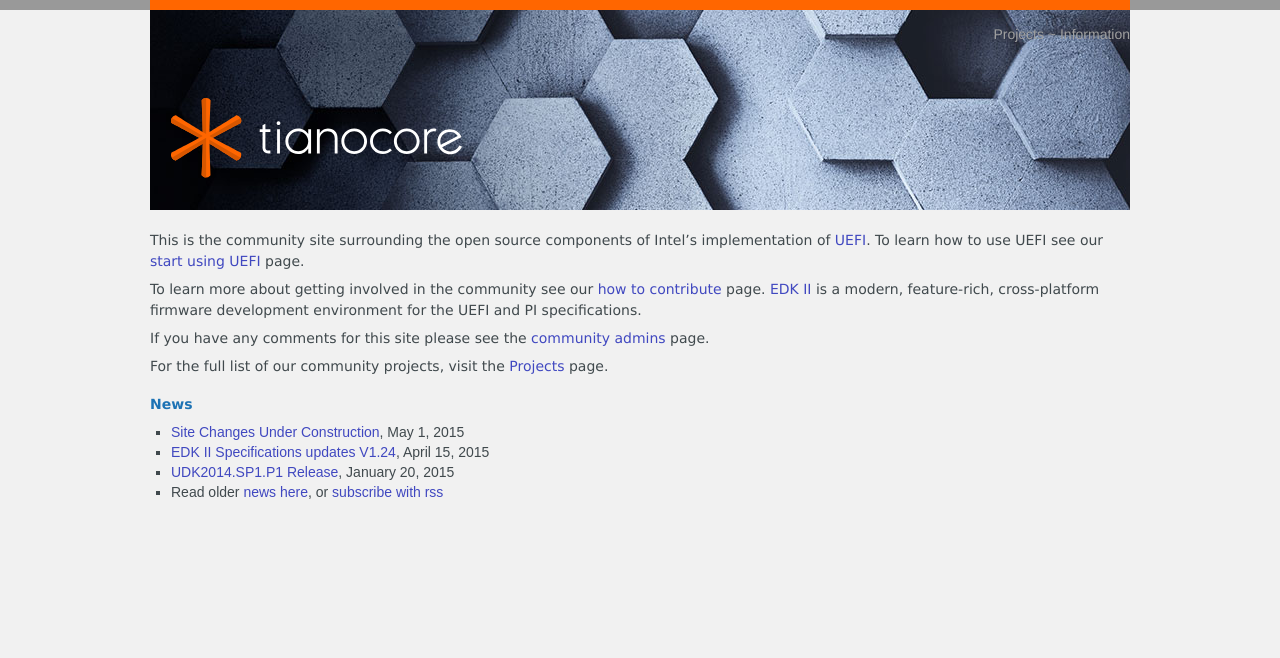
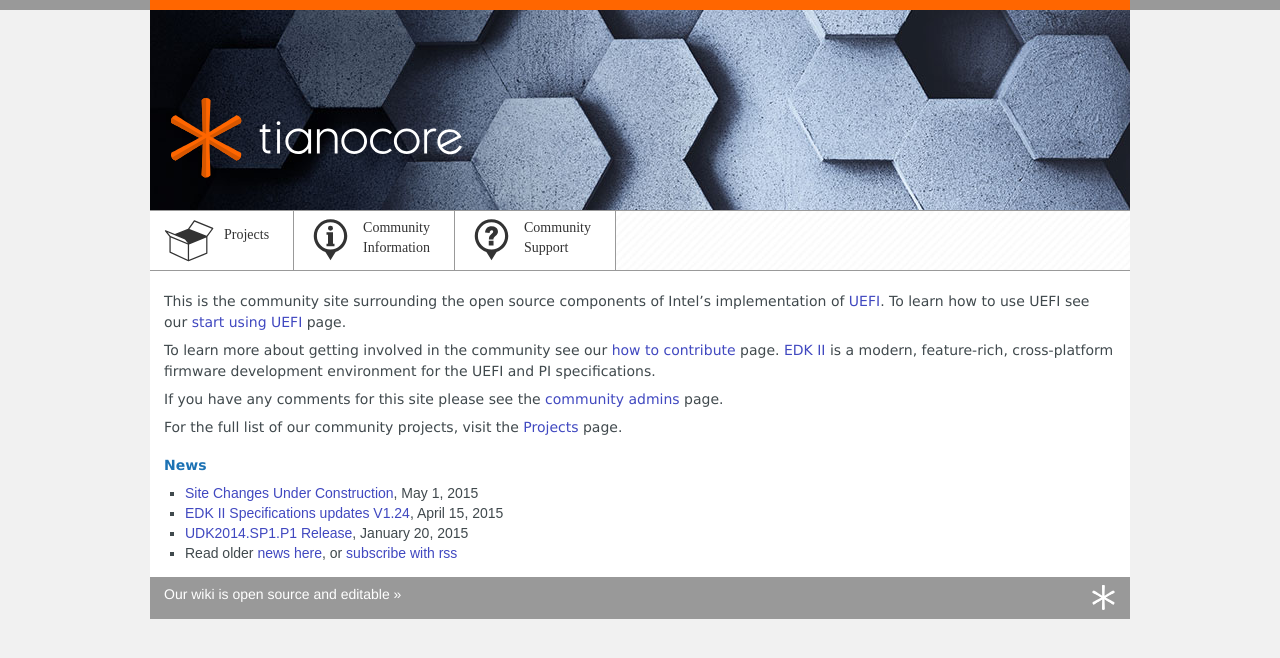
Before and after one commit to tianocore/tianocore.github.io, a Jekyll site: the page built from index.md, in a window 1280 px wide. Shown: the top 658 px of the page. Built offline with Jekyll 4.4.1, drawn with Linux system fonts in a browser that asks for light colours; nearby versions of some CDN libraries.

Commit message:
page layout from The New Group

```diff
--- a/_includes/foot.html
+++ b/_includes/foot.html
@@ -1,2 +1,9 @@
+
+  <div id="footer">
+    <div id="footer-inner">
+      <a href="https://github.com/tianocore/tianocore.github.io/wiki" target="_blank">Our wiki is open source and editable »</a>
+    </div>
+  </div>
+
 </body>
 </html>
--- a/_includes/head.html
+++ b/_includes/head.html
@@ -7,6 +7,7 @@
         <script src="//ajax.googleapis.com/ajax/libs/jquery/2.1.1/jquery.min.js"></script>
         <script src="{{baseurl}}/pkg/bootstrap/js/bootstrap.min.js"></script>
         <link rel="stylesheet" href="{{baseurl}}/css/main.css" >
+        <link rel="stylesheet" href="{{baseurl}}/css/navigation.css" >
         <link rel="apple-touch-icon" sizes="57x57" href="{{baseurl}}/favicon/apple-icon-57x57.png">
         <link rel="apple-touch-icon" sizes="60x60" href="{{baseurl}}/favicon/apple-icon-60x60.png">
         <link rel="apple-touch-icon" sizes="72x72" href="{{baseurl}}/favicon/apple-icon-72x72.png">
--- a/_includes/page-top.html
+++ b/_includes/page-top.html
@@ -4,9 +4,14 @@
 
       <a href="{{baseurl}}/"><img id="logo" src="{{baseurl}}/images/logo.svg" /></a>
 
-      <div class="dropdown pull-right" style="float: right; margin-top: 1em;">
+    </div>
+    <div id="navigation">
         <div class="dropdown pull-left">
-          <a href="#" class="site-menu" data-toggle="dropdown">Projects</a>
+          <a href="#" data-toggle="dropdown">
+            <div class="main-link first pull-left">
+              <img id="projects" class="svg" src="{{baseurl}}/images/projects.svg" /><div class="link-text pull-right">Projects</div>
+            </div>
+          </a>
           <ul class="dropdown-menu">
             <li><a tabindex="-1" href="{{baseurl}}/udk2014/">UDK2014</a></li>
             <li><a tabindex="-1" href="{{baseurl}}/edk2">EDK II</a></li>
@@ -14,9 +19,12 @@
             <li><a tabindex="-1" href="{{wiki}}/Additional-Projects">All Projects</a></li>
           </ul>
         </div>
-        <div class="site-menu pull-left">&nbsp;~&nbsp;</div>
         <div class="dropdown pull-left">
-          <a href="#" class="site-menu" data-toggle="dropdown">Information</a>
+          <a href="#" data-toggle="dropdown">
+            <div class="main-link middle pull-left">
+              <img id="projects" class="svg" src="{{baseurl}}/images/information.svg" /><div class="link-text pull-right">Community<br>Information</div>
+            </div>
+          </a>
           <ul class="dropdown-menu">
             <li><a tabindex="-1" href="{{wiki}}/About-The-Community">About</a></li>
             <li><a tabindex="-1" href="{{wiki}}/Getting-Started">Getting Started</a></li>
@@ -30,6 +38,14 @@
             <li><a tabindex="-1" href="{{wiki}}/Community-Information">More...</a></li>
           </ul>
         </div>
-      </div>
-
+        <div class="dropdown pull-left">
+          <a href="#" data-toggle="dropdown">
+            <div class="main-link right pull-left">
+              <img id="projects" class="svg" src="{{baseurl}}/images/support.svg" /><div class="link-text pull-right">Community<br>Support</div>
+            </div>
+          </a>
+          <ul class="dropdown-menu">
+            <li><a tabindex="-1" href="{{wiki}}/About-The-Community">About</a></li>
+          </ul>
+        </div>
     </div>
--- a/css/main.css
+++ b/css/main.css
@@ -11,8 +11,6 @@ body {
 }
 
 #topbar {
-    float: left;
-    z-index: 1;
     top: 0;
     left: 0;
     bottom: 0;
@@ -21,6 +19,7 @@ body {
     background: url("../images/header-bg.jpg") no-repeat;
     border-top: 10px solid #ff6600;
     margin-top: -10px;
+    float: left;
 }
 
 #topbar #logo {
@@ -40,11 +39,58 @@ body {
 }
 
 #content {
-    float: left;
-    padding-top: 1em;
+    margin: 0px;
+    padding: 1em;
     font-family: verdana;
     color: #40494d;
+    background-color: #fff;
+    width: 100%;
     max-width: 70em;
+    display: block;
+    float: left;
+}
+
+#footer {
+  background: #999999;
+  margin-bottom: 60px;
+  width: 100%;
+  float: left;
+  padding: 0.5em 1em;
+}
+#footer #footer-inner {
+  height: 2em;
+  background: url("../images/footer-icon.svg") no-repeat right center;
+}
+#footer #footer-inner a {
+  color: white;
+  font-size: 14px;
+}
+@media (min-width: 0em) and (max-width: 63.9375em) {
+  #footer #footer-inner {
+    padding: 10px 20px;
+    background-position: right 20px center;
+  }
+}
+@media (min-width: 64em) {
+  #page-wrapper #page #footer-inner {
+    -sgs-span-settings: ("span": 3, "location": 2, "grid": 20px 630px 20px 310px 20px, "gutter": 0.25, "style": "opposite", "start row": false, "end row": false, "fixed gutter": true, "split gutter": false, "gutter property": "padding", "options": (("both": null)));
+    width: 96%;
+    float: left;
+    margin-right: -100%;
+    margin-left: 2%;
+    clear: none;
+    padding-right: 0.25;
+  }
+}
+@media (min-width: 0em) and (max-width: 63.9375em) {
+  #page-wrapper #page #footer-inner {
+    -sgs-span-settings: ("span": 1, "location": 1, "grid": 1, "gutter": 0.25, "style": "opposite", "start row": true, "end row": true, "fixed gutter": false, "split gutter": false, "gutter property": "margin", "options": ((null: null)));
+    width: 100%;
+    float: right;
+    margin-left: 0;
+    margin-right: 0;
+    clear: none;
+  }
 }
 
 ul {
--- /dev/null
+++ b/css/navigation.css
@@ -0,0 +1,223 @@
+#navigation {
+  background: url("../images/diagonal-bg.jpg") repeat;
+  border-top: 1px solid #999999;
+  font-family: "canada-type-gibson";
+}
+#navigation {
+  display: inline-block;
+  float: left;
+  padding: 0;
+  margin: 0;
+}
+#navigation #main-nav .main-link {
+  position: relative;
+  display: inline-block;
+}
+#navigation .main-link .link-text {
+  padding-left: 10px;
+  padding-right: 10px;
+}
+
+#navigation .first .link-text {
+    padding-top: 0.5em;
+}
+
+#navigation .middle .link-text {
+}
+
+#navigation .main-link .link-text {
+    color: #333333;
+}
+
+div#navigation {
+    border-bottom: 1px solid #999999;
+    display: inline-block;
+    width: 70em;
+}
+#navigation div.main-link {
+    padding: 0.5em 1em 0.5em;
+    border-right: 1px solid #999999;
+    background-color: #fff;
+}
+@media (min-width: 0em) and (max-width: 63.9375em) {
+  #navigation #main-nav .main-link.first svg {
+    float: left;
+  }
+  #navigation #main-nav .main-link.first .link-text {
+    max-width: 100%;
+    float: left;
+    padding-top: 12px;
+  }
+}
+#navigation #main-nav .main-link.middle {
+  margin-left: -3px;
+}
+#navigation #main-nav .main-link.middle .link-text {
+  max-width: 95px;
+  float: right;
+}
+@media (min-width: 0em) and (max-width: 63.9375em) {
+  #navigation #main-nav .main-link.middle {
+    margin-left: 0;
+    border-bottom: 1px solid #999999;
+  }
+  #navigation #main-nav .main-link.middle svg {
+    float: left;
+  }
+  #navigation #main-nav .main-link.middle .link-text {
+    max-width: 100%;
+    float: left;
+    padding-top: 12px;
+  }
+}
+#navigation #main-nav .main-link.last {
+  margin-left: -3px;
+}
+#navigation #main-nav .main-link.last .link-text {
+  max-width: 95px;
+  float: right;
+}
+@media (min-width: 0em) and (max-width: 63.9375em) {
+  #navigation #main-nav .main-link.last {
+    margin-left: 0;
+    border-bottom: 1px solid #999999;
+  }
+  #navigation #main-nav .main-link.last svg {
+    float: left;
+  }
+  #navigation #main-nav .main-link.last .link-text {
+    max-width: 100%;
+    float: left;
+    padding-top: 12px;
+  }
+}
+#navigation #main-nav .main-link.dropit-open > a {
+  -moz-box-shadow: rgba(0, 0, 0, 0.3) 0 0 10px;
+  -webkit-box-shadow: rgba(0, 0, 0, 0.3) 0 0 10px;
+  box-shadow: rgba(0, 0, 0, 0.3) 0 0 10px;
+  color: white;
+  background: #ff6600;
+}
+#navigation #main-nav .main-link.dropit-open > a .link-icon {
+  fill: white !important;
+}
+@media (min-width: 0em) and (max-width: 63.9375em) {
+  #navigation #main-nav .main-link.dropit-open > a {
+    -moz-box-shadow: none;
+    -webkit-box-shadow: none;
+    box-shadow: none;
+    color: #333333;
+    background: white;
+  }
+  #navigation #main-nav .main-link.dropit-open > a .link-icon {
+    fill: #333333 !important;
+  }
+}
+#navigation #main-nav .main-link a {
+  color: #333333;
+  display: inline-block;
+  height: 60px;
+  padding: 8px 20px 0;
+  border-right: 1px solid #999999;
+}
+#navigation #main-nav .main-link a:hover {
+  -moz-box-shadow: rgba(0, 0, 0, 0.3) 0 0 10px;
+  -webkit-box-shadow: rgba(0, 0, 0, 0.3) 0 0 10px;
+  box-shadow: rgba(0, 0, 0, 0.3) 0 0 10px;
+  color: white;
+  background: #ff6600;
+}
+#navigation #main-nav .main-link a:hover .link-icon {
+  fill: white !important;
+}
+@media (min-width: 0em) and (max-width: 63.9375em) {
+  #navigation #main-nav .main-link a:hover {
+    -moz-box-shadow: none;
+    -webkit-box-shadow: none;
+    box-shadow: none;
+    color: #333333;
+    background: white;
+  }
+  #navigation #main-nav .main-link a:hover .link-icon {
+    fill: #333333 !important;
+  }
+}
+@media (min-width: 0em) and (max-width: 63.9375em) {
+  #navigation #main-nav .main-link a {
+    width: 100%;
+    font-size: 19px;
+    border-right: none;
+    height: 50px;
+    padding-top: 6px;
+  }
+}
+#navigation #main-nav .main-link.dropit-trigger:hover {
+  margin-bottom: -2px;
+  z-index: 100;
+}
+@media (min-width: 0em) and (max-width: 63.9375em) {
+  #navigation #main-nav .main-link.dropit-trigger:hover {
+    border-bottom: 1px solid #999999;
+    margin-bottom: 0;
+  }
+}
+@media (min-width: 0em) and (max-width: 63.9375em) {
+  #navigation #main-nav .main-link {
+    width: 100%;
+  }
+}
+#navigation #main-nav .sub-menu {
+  -moz-box-shadow: rgba(0, 0, 0, 0.3) 0 0 10px;
+  -webkit-box-shadow: rgba(0, 0, 0, 0.3) 0 0 10px;
+  box-shadow: rgba(0, 0, 0, 0.3) 0 0 10px;
+  position: absolute;
+  left: -1px;
+  top: 61px;
+  width: 250px;
+  padding: 10px 20px;
+  background: white;
+  border-top: 10px solid #ff6600;
+  border-right: 1px solid #999999;
+  border-left: 1px solid #999999;
+  border-bottom: 1px solid #999999;
+}
+#navigation #main-nav .sub-menu li a {
+  border-right: none;
+  width: 100%;
+  padding: 5px 0px;
+  height: inherit;
+  border-bottom: 1px solid #999999;
+}
+#navigation #main-nav .sub-menu li a:hover {
+  -moz-box-shadow: none;
+  -webkit-box-shadow: none;
+  box-shadow: none;
+  color: #333333;
+  background: white;
+}
+@media (min-width: 0em) and (max-width: 63.9375em) {
+  #navigation #main-nav .sub-menu li a {
+    border-bottom: 1px solid white;
+    padding: 10px 0px 10px 57px;
+  }
+  #navigation #main-nav .sub-menu li a:hover {
+    background: #ff6600;
+  }
+}
+#navigation #main-nav .sub-menu li:last-child a {
+  border-bottom: none;
+}
+@media (min-width: 0em) and (max-width: 63.9375em) {
+  #navigation #main-nav .sub-menu {
+    position: relative;
+    top: 0;
+    width: 100%;
+    border-left: none;
+    border-right: none;
+    border-top: none;
+    background: #ff6600;
+    -moz-box-shadow: none;
+    -webkit-box-shadow: none;
+    box-shadow: none;
+  }
+}
```
Also changed, not shown: images/diagonal-bg.jpg (added), images/footer-icon.svg (added), images/information.svg (added), images/projects.svg (added), images/support.svg (added).
